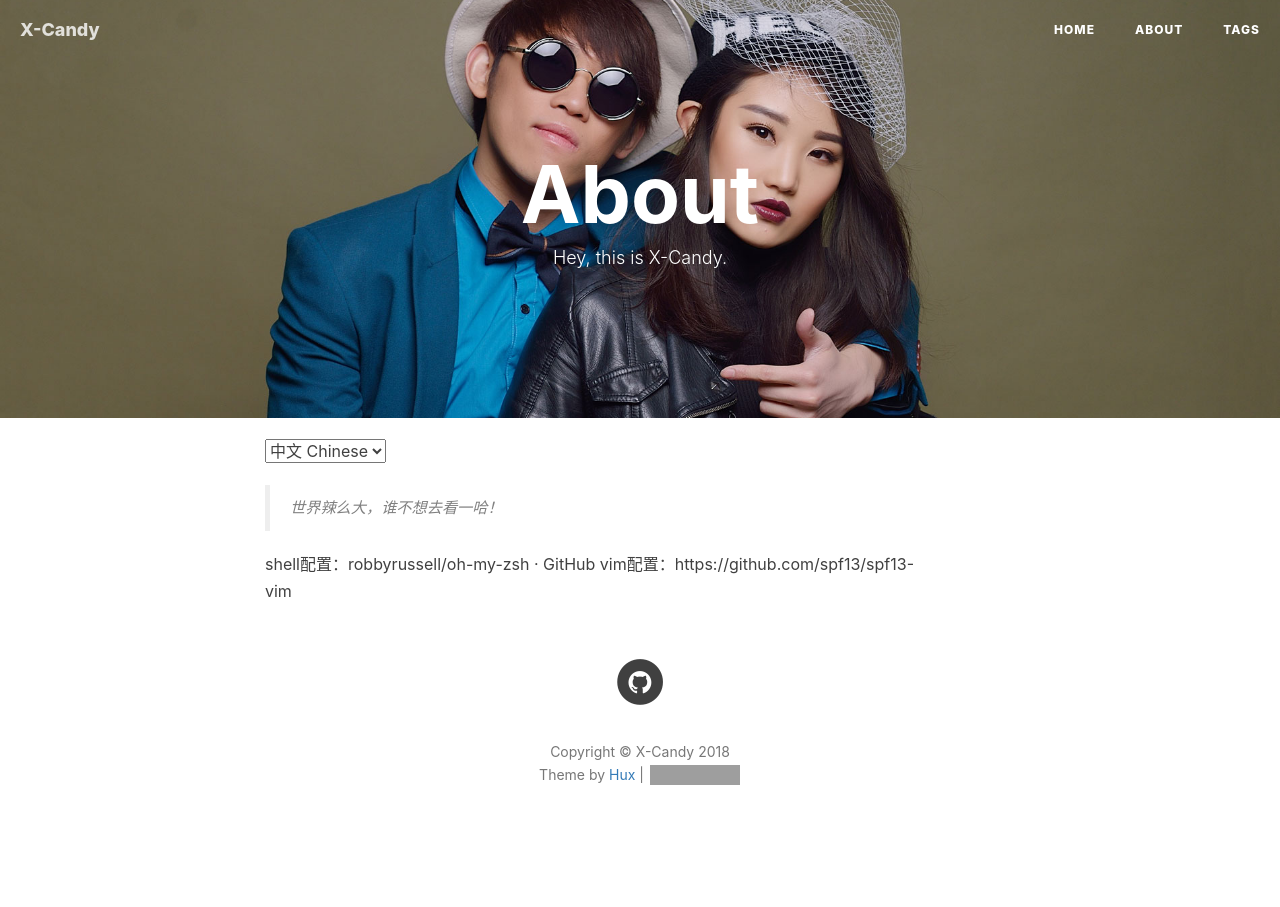
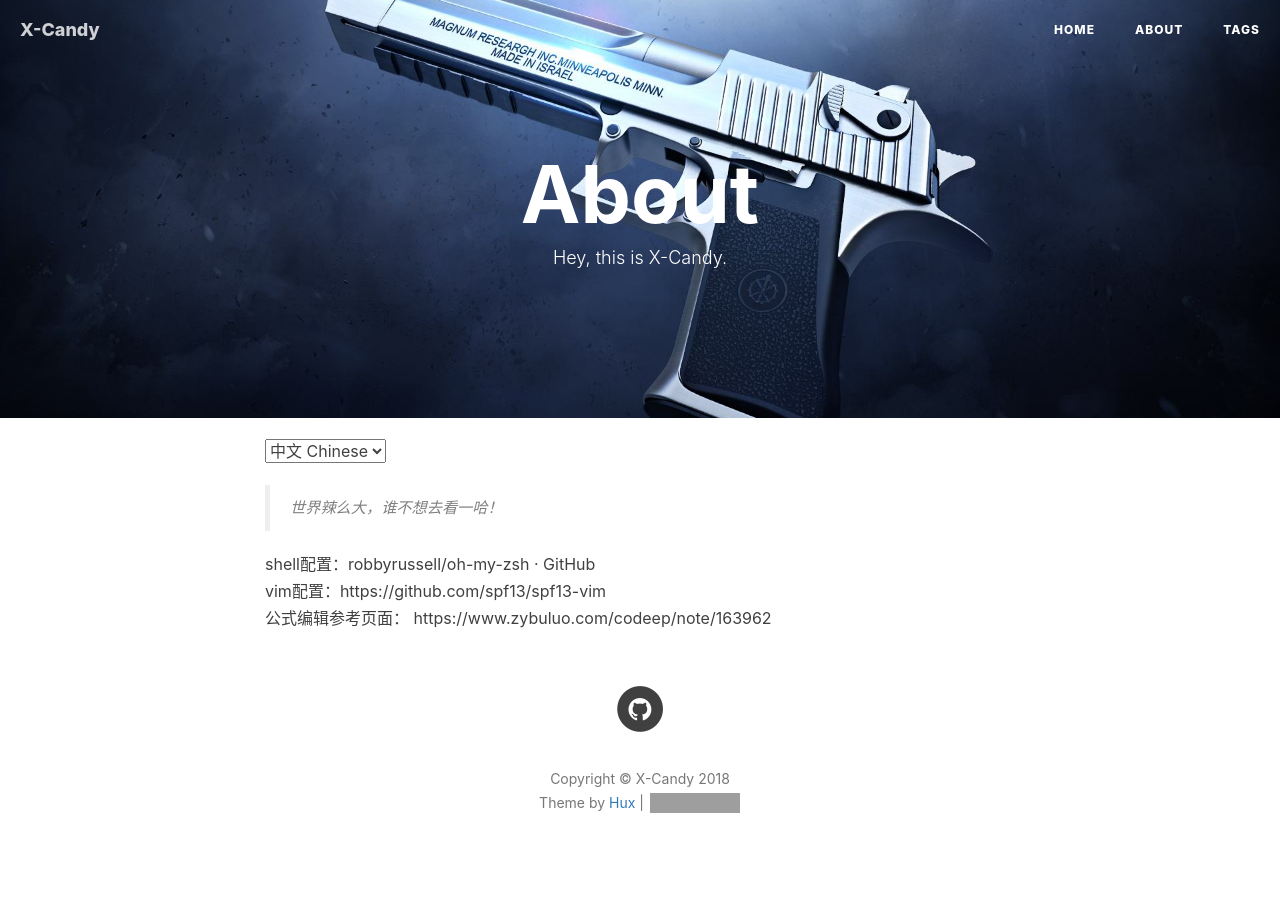
Before and after one commit to X-candy/X-Candy.github.io, a Jekyll site: the page built from about.html, in a window 1280 px wide. Built offline with Jekyll 4.4.1, drawn with Linux system fonts in a browser that asks for light colours; nearby versions of some CDN libraries; comment, search, counter and statistics services are not loaded; grey boxes are pictures that could not be loaded.

Commit message:
modified:   _site/about/index.html 	modified:   _site/feed.xml 	modified:   _site/img/about-bg.jpg 	modified:   _site/img/favicon.ico 	modified:   _site/img/home-bg.jpg 	modified:   about.html 	modified:   img/.DS_Store 	modified:   img/about-bg.jpg 	modified:   img/favicon.ico 	modified:   img/home-bg.jpg 	modified:   img/in-post/.DS_Store

```diff
--- a/about.html
+++ b/about.html
@@ -16,8 +16,9 @@ header-img: "img/about-bg.jpg"
     <blockquote>
         世界辣么大，谁不想去看一哈！
     </blockquote>
-        shell配置：robbyrussell/oh-my-zsh · GitHub
-        vim配置：https://github.com/spf13/spf13-vim
+    shell配置：robbyrussell/oh-my-zsh · GitHub<br>
+    vim配置：https://github.com/spf13/spf13-vim<br>
+    公式编辑参考页面： https://www.zybuluo.com/codeep/note/163962
 
 </div>
 
```
Also changed, not shown: img/about-bg.jpg, img/favicon.ico, img/home-bg.jpg, 7 other files.
